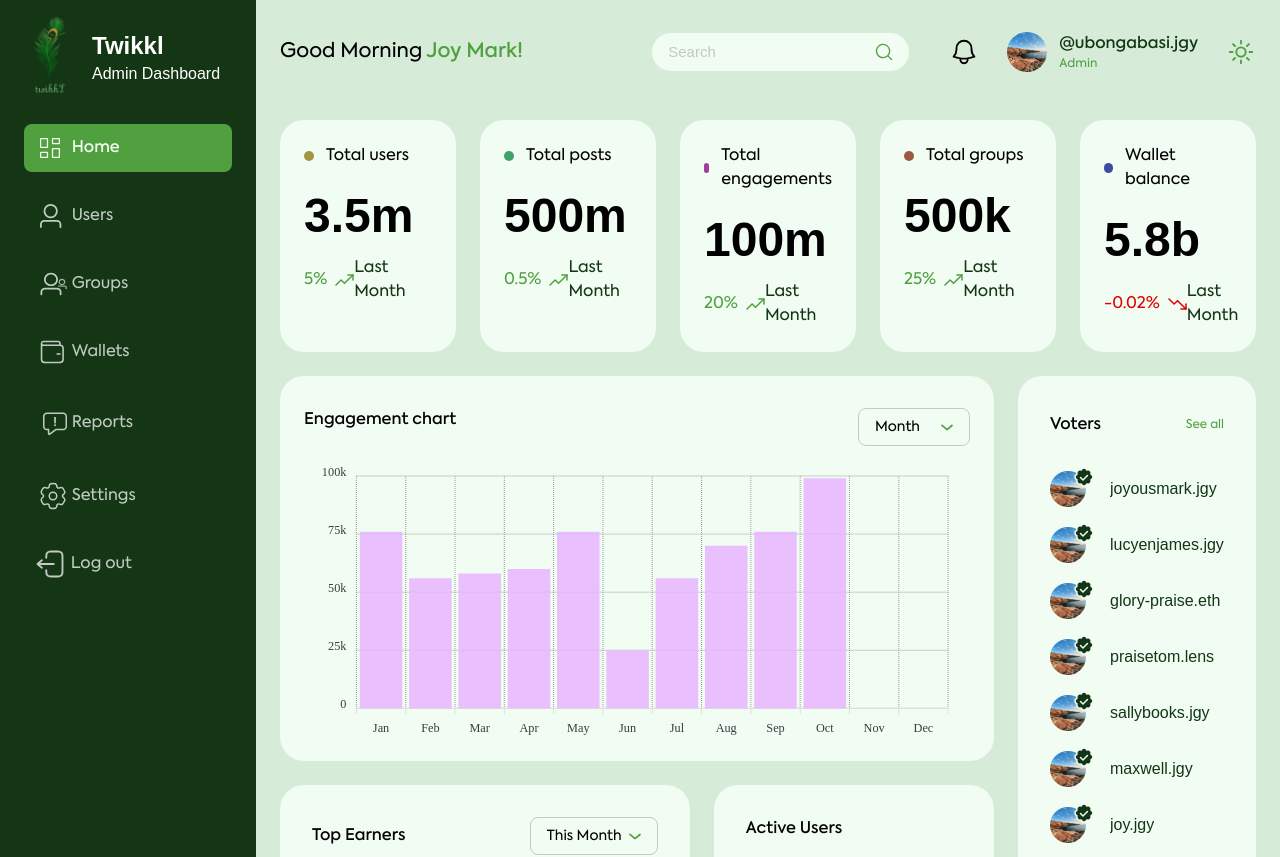
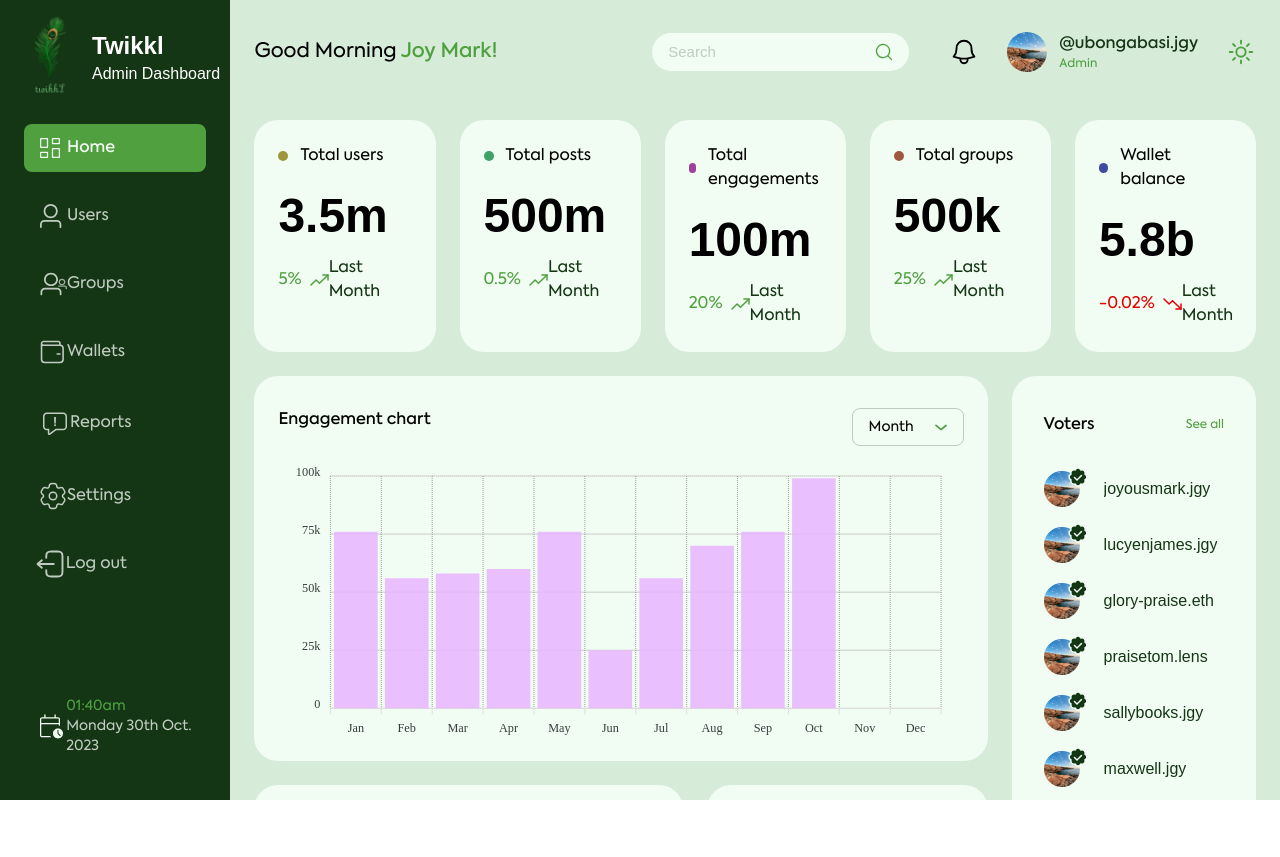
Before and after one commit to JiggyDevs/twikkl-dashboard, a Next.js app: page /dashboard in a window 1280 px wide. Shown: the top 857 px of the page. After the commit the page ends 800 px from the top, so only its background shows below. Built offline with nearby package versions, Linux system fonts and the light colour scheme; a web font is replaced by a local one.

Commit message:
feat: dashboard home

```diff
--- a/src/app/(pages)/dashboard/layout.tsx
+++ b/src/app/(pages)/dashboard/layout.tsx
@@ -4,9 +4,9 @@ import React from "react";
 
 const Layout = ({ children }: { children: React.ReactNode }) => {
   return (
-    <div className="grid grid-cols-[0.2fr_0.8fr]">
+    <div className="h-screen grid grid-cols-[0.18fr_0.82fr] overflow-hidden">
       <SideBar />
-      <div className="bg-[#D7EBD9] flex flex-col">
+      <div className="bg-[#D7EBD9] flex flex-col overflow-hidden">
         <NavBar />
         <div className="flex-1 px-6 py-4 overflow-y-auto">{children}</div>
       </div>
--- a/src/app/(pages)/layout.tsx
+++ b/src/app/(pages)/layout.tsx
@@ -47,7 +47,9 @@ export default function RootLayout({
 }) {
   return (
     <html lang="en">
-      <body className={`${axiforma.className}`}>{children}</body>
+      <body className={`${axiforma.className} overflow-hidden`}>
+        {children}
+      </body>
     </html>
   );
 }
```
